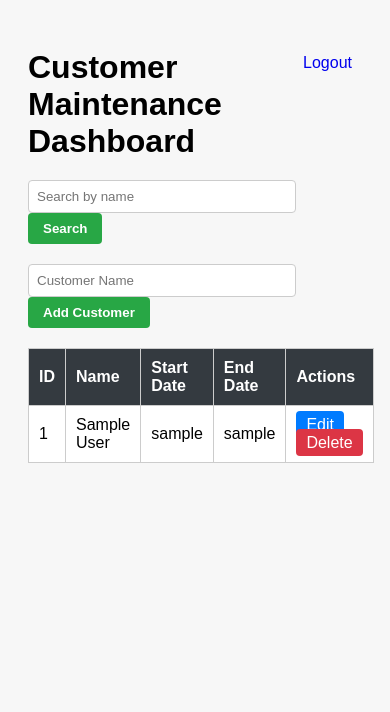
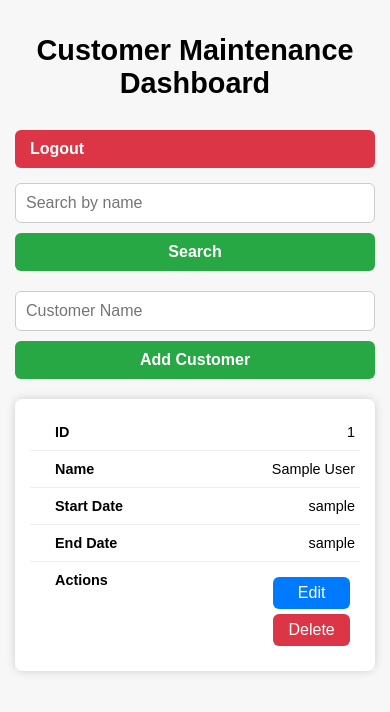
Before and after one commit to iqfadi0/IPS-DOMINO, a Flask app: page /dashboard in a window 390 px wide. Shown: the top 712 px of the page. Run offline with Flask 3, Linux system fonts and the light colour scheme; the visitor is signed in with stand-in values (Sample User, id 1); data comes from the database, SQL or seed files in the repository.

Commit message:
Update dashboard.html

```diff
--- a/templates/dashboard.html
+++ b/templates/dashboard.html
@@ -2,37 +2,202 @@
 <html lang="en">
 <head>
 <meta charset="UTF-8" />
+<meta name="viewport" content="width=device-width, initial-scale=1" />
 <title>Dashboard</title>
 <style>
-  body { font-family: Arial, sans-serif; background: #f7f7f7; padding: 20px; }
-  h1 { margin-bottom: 20px; }
-  form { margin-bottom: 20px; }
-  input[type=text] { padding: 8px; width: 250px; border-radius: 4px; border: 1px solid #ccc; }
-  button { padding: 8px 15px; border:none; background: #28a745; color: white; font-weight: bold; border-radius: 4px; cursor: pointer; }
-  button:hover { background: #218838; }
-  table { width: 100%; border-collapse: collapse; background: white; }
-  th, td { padding: 10px; border: 1px solid #ccc; text-align: left; }
-  th { background: #343a40; color: white; }
-  a { text-decoration: none; padding: 5px 10px; border-radius: 4px; }
-  .edit-btn { background: #007bff; color: white; }
-  .delete-btn { background: #dc3545; color: white; }
-  .logout { float: right; margin-bottom: 10px; }
+  /* Reset بسيط */
+  * {
+    box-sizing: border-box;
+  }
+
+  body {
+    font-family: Arial, sans-serif;
+    background: #f7f7f7;
+    padding: 15px;
+    margin: 0;
+  }
+
+  h1 {
+    margin-bottom: 20px;
+    font-size: 1.8rem;
+    text-align: center;
+  }
+
+  .top-bar {
+    display: flex;
+    justify-content: space-between;
+    align-items: center;
+    margin-bottom: 15px;
+    flex-wrap: wrap;
+  }
+
+  .logout {
+    background-color: #dc3545;
+    color: white;
+    padding: 10px 15px;
+    border-radius: 6px;
+    text-decoration: none;
+    font-weight: bold;
+  }
+
+  form.search-form, form.add-form {
+    display: flex;
+    gap: 10px;
+    margin-bottom: 20px;
+    flex-wrap: wrap;
+    justify-content: center;
+  }
+
+  input[type=text] {
+    padding: 10px;
+    border-radius: 6px;
+    border: 1px solid #ccc;
+    flex: 1 1 250px;
+    font-size: 1rem;
+  }
+
+  button {
+    padding: 10px 20px;
+    border: none;
+    background: #28a745;
+    color: white;
+    font-weight: bold;
+    border-radius: 6px;
+    cursor: pointer;
+    flex-shrink: 0;
+    font-size: 1rem;
+    min-width: 100px;
+  }
+
+  button:hover {
+    background: #218838;
+  }
+
+  table {
+    width: 100%;
+    border-collapse: collapse;
+    background: white;
+    font-size: 0.9rem;
+  }
+
+  th, td {
+    padding: 12px 10px;
+    border: 1px solid #ccc;
+    text-align: left;
+  }
+
+  th {
+    background: #343a40;
+    color: white;
+  }
+
+  a.edit-btn, a.delete-btn {
+    padding: 7px 12px;
+    border-radius: 6px;
+    color: white;
+    text-decoration: none;
+    font-size: 0.85rem;
+    margin-right: 6px;
+  }
+
+  a.edit-btn {
+    background: #007bff;
+  }
+
+  a.delete-btn {
+    background: #dc3545;
+  }
+
+  a.edit-btn:hover {
+    background: #0056b3;
+  }
+
+  a.delete-btn:hover {
+    background: #b02a37;
+  }
+
+  /* Responsive adjustments */
+  @media (max-width: 600px) {
+    .top-bar {
+      flex-direction: column;
+      gap: 10px;
+      align-items: stretch;
+    }
+
+    form.search-form, form.add-form {
+      flex-direction: column;
+      gap: 10px;
+    }
+
+    input[type=text], button {
+      flex: 1 1 100%;
+      min-width: auto;
+    }
+
+    table, thead, tbody, th, td, tr {
+      display: block;
+      width: 100%;
+    }
+
+    thead tr {
+      display: none; /* اخفي رؤوس الجدول على الموبايل */
+    }
+
+    tbody tr {
+      margin-bottom: 15px;
+      background: #fff;
+      border-radius: 8px;
+      box-shadow: 0 0 8px #ccc;
+      padding: 15px;
+    }
+
+    tbody td {
+      padding: 10px 5px;
+      text-align: right;
+      position: relative;
+      padding-left: 50%;
+      border: none;
+      border-bottom: 1px solid #eee;
+    }
+
+    tbody td::before {
+      content: attr(data-label);
+      position: absolute;
+      left: 15px;
+      width: 45%;
+      padding-left: 10px;
+      font-weight: bold;
+      text-align: left;
+    }
+
+    tbody td:last-child {
+      border-bottom: 0;
+    }
+
+    a.edit-btn, a.delete-btn {
+      font-size: 1rem;
+      margin: 5px 5px 0 0;
+      display: inline-block;
+      width: 48%;
+      text-align: center;
+    }
+  }
 </style>
 </head>
 <body>
 
-<div>
+<div class="top-bar">
+  <h1>Customer Maintenance Dashboard</h1>
   <a href="{{ url_for('logout') }}" class="logout">Logout</a>
-  <h1>Customer Maintenance Dashboard</h1>
 </div>
 
-<form method="GET" action="{{ url_for('dashboard') }}">
+<form method="GET" action="{{ url_for('dashboard') }}" class="search-form">
   <input type="text" name="search_name" placeholder="Search by name" value="{{ search_name|default('') }}">
   <button type="submit">Search</button>
 </form>
 
 {% if role in ['admin', 'user'] %}
-<form method="POST" style="margin-bottom:20px;">
+<form method="POST" class="add-form">
   <input type="text" name="name" placeholder="Customer Name" required>
   <button type="submit">Add Customer</button>
 </form>
@@ -47,11 +212,11 @@
   <tbody>
     {% for c in customers %}
     <tr>
-      <td>{{ c[0] }}</td>
-      <td>{{ c[1] }}</td>
-      <td>{{ c[2] }}</td>
-      <td>{{ c[3] }}</td>
-      <td>
+      <td data-label="ID">{{ c[0] }}</td>
+      <td data-label="Name">{{ c[1] }}</td>
+      <td data-label="Start Date">{{ c[2] }}</td>
+      <td data-label="End Date">{{ c[3] }}</td>
+      <td data-label="Actions">
         <a href="{{ url_for('edit', id=c[0]) }}" class="edit-btn">Edit</a>
         {% if role == 'admin' %}
         <a href="{{ url_for('delete', id=c[0]) }}" class="delete-btn" onclick="return confirm('Are you sure?')">Delete</a>
@@ -59,7 +224,7 @@
       </td>
     </tr>
     {% else %}
-    <tr><td colspan="5">No customers found.</td></tr>
+    <tr><td colspan="5" style="text-align:center;">No customers found.</td></tr>
     {% endfor %}
   </tbody>
 </table>
```
